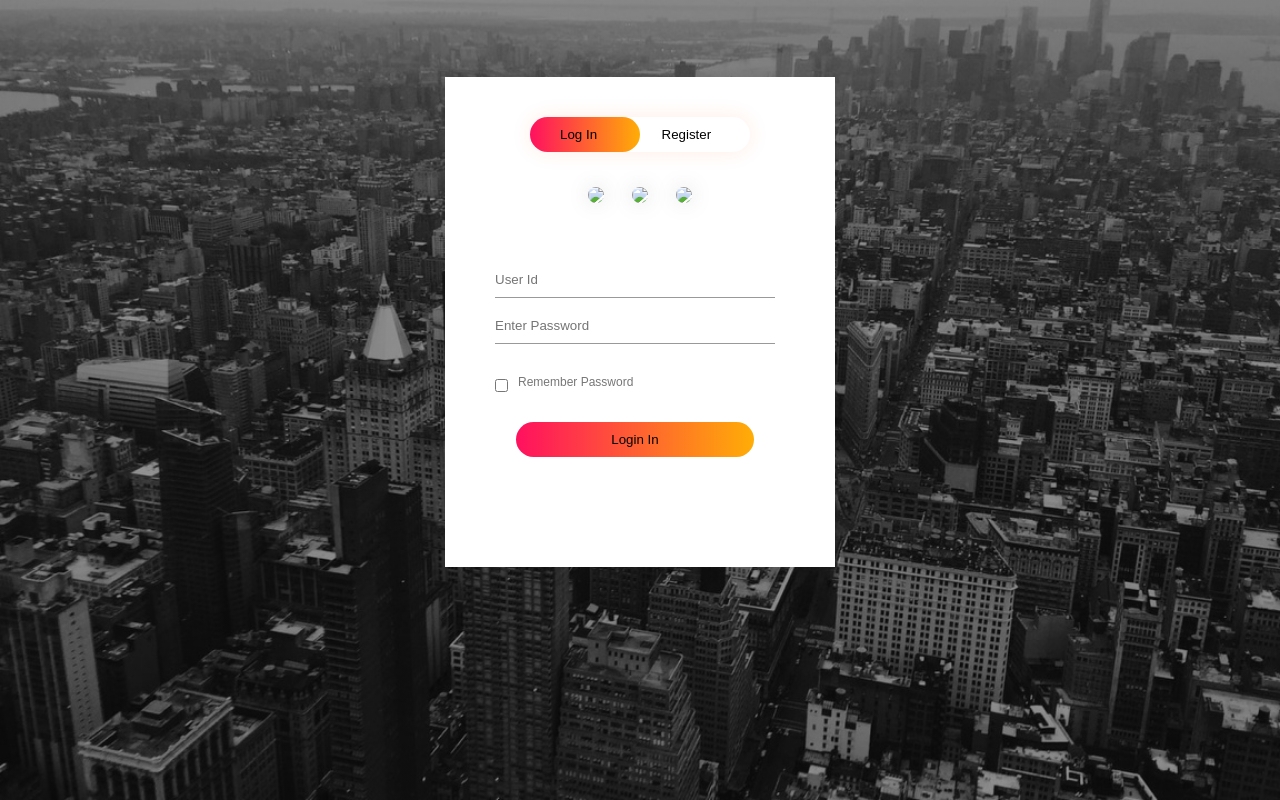
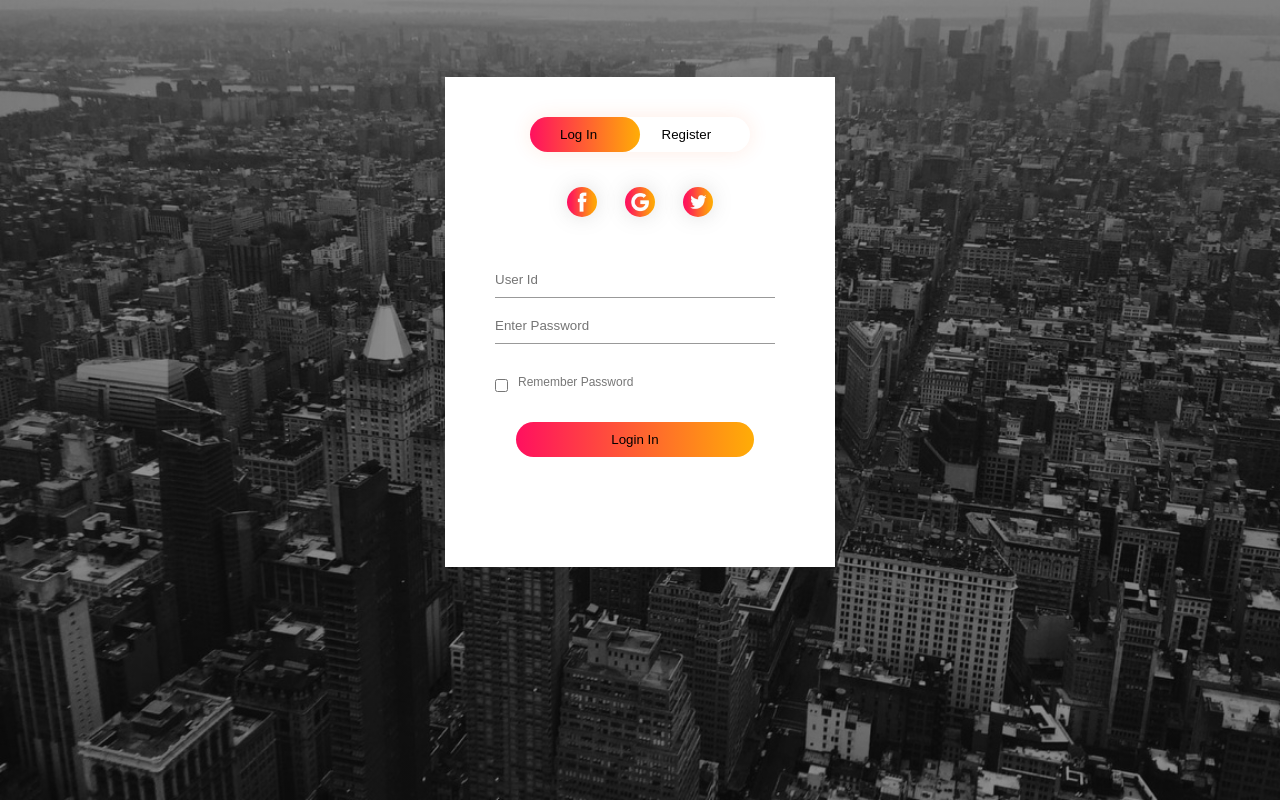
Before and after one commit to prachipancholi/BeatsBuzz.github.io, a plain HTML site: page index _login.html in a window 1280 px wide. Drawn offline with Linux system fonts and the light colour scheme.

Commit message:
Update index _login.html

```diff
--- a/index _login.html
+++ b/index _login.html
@@ -6,7 +6,7 @@
     <meta name="viewport" content="width=device-width, initial-scale=1.0">
     <title>BeatsBuzz-Login-Registration Page</title>
     <link rel="stylesheet" href="style _login.css">
-    <link rel="shortcut icon" href="/logo.jpg" type="image/jpg">
+    <link rel="shortcut icon" href="./logo.jpg" type="image/jpg">
 </head>
 <body>
     <div class="container">
@@ -17,9 +17,9 @@
                 <button type="button" class="toggle-btn" onclick="register()">Register</button>
             </div>
             <div class="social-icons">
-                <img src="/drum/facbook_login.jpeg" >
-                <img src="/drum/google_login.jpeg" >
-                <img src="/drum/twitter_login.jpeg" >
+                <img src="./facbook_login.jpeg" >
+                <img src="./google_login.jpeg" >
+                <img src="./twitter_login.jpeg" >
             </div>
             <form id="login" class="input-group">
                 <input type="text" class="input-field" placeholder="User Id" required>
```
